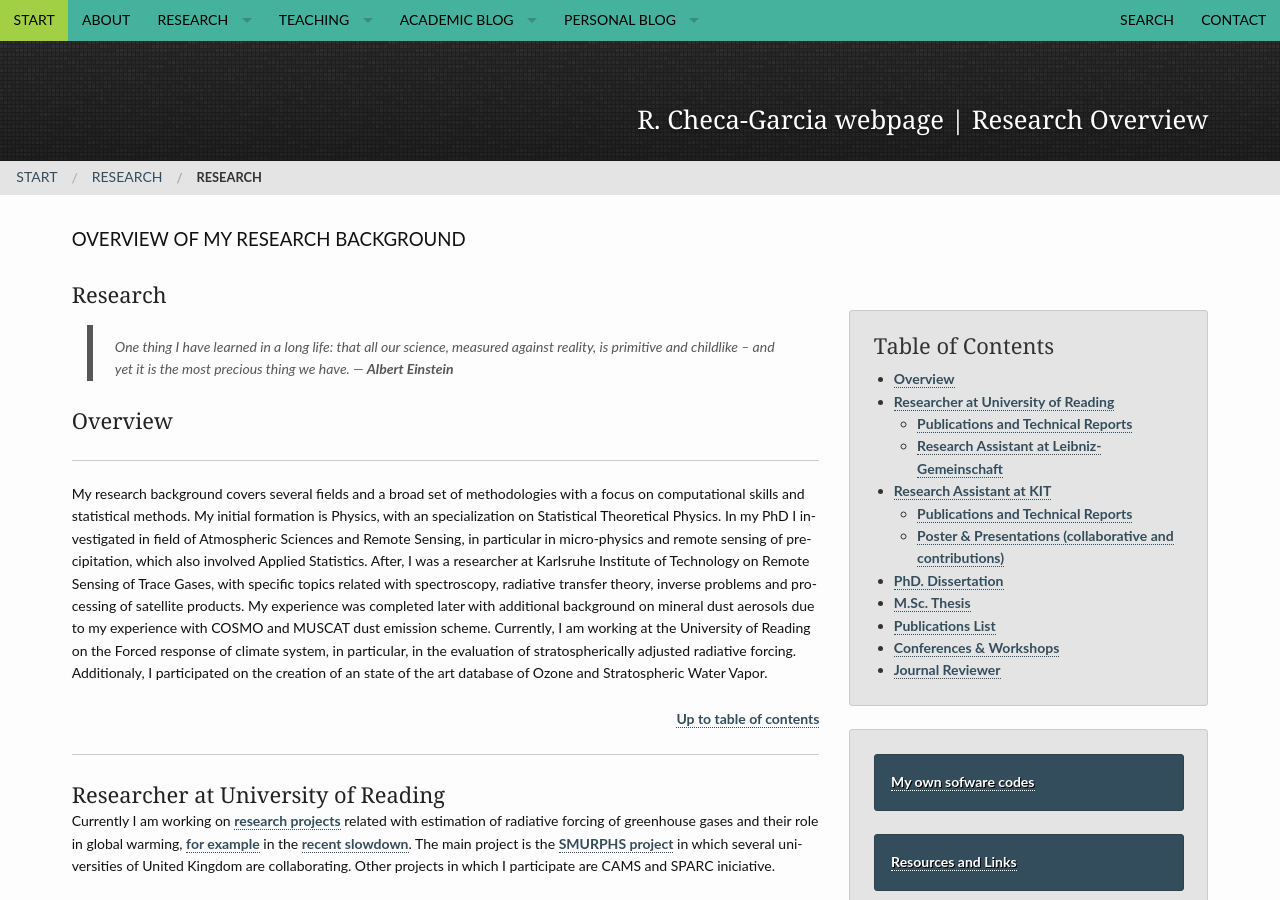
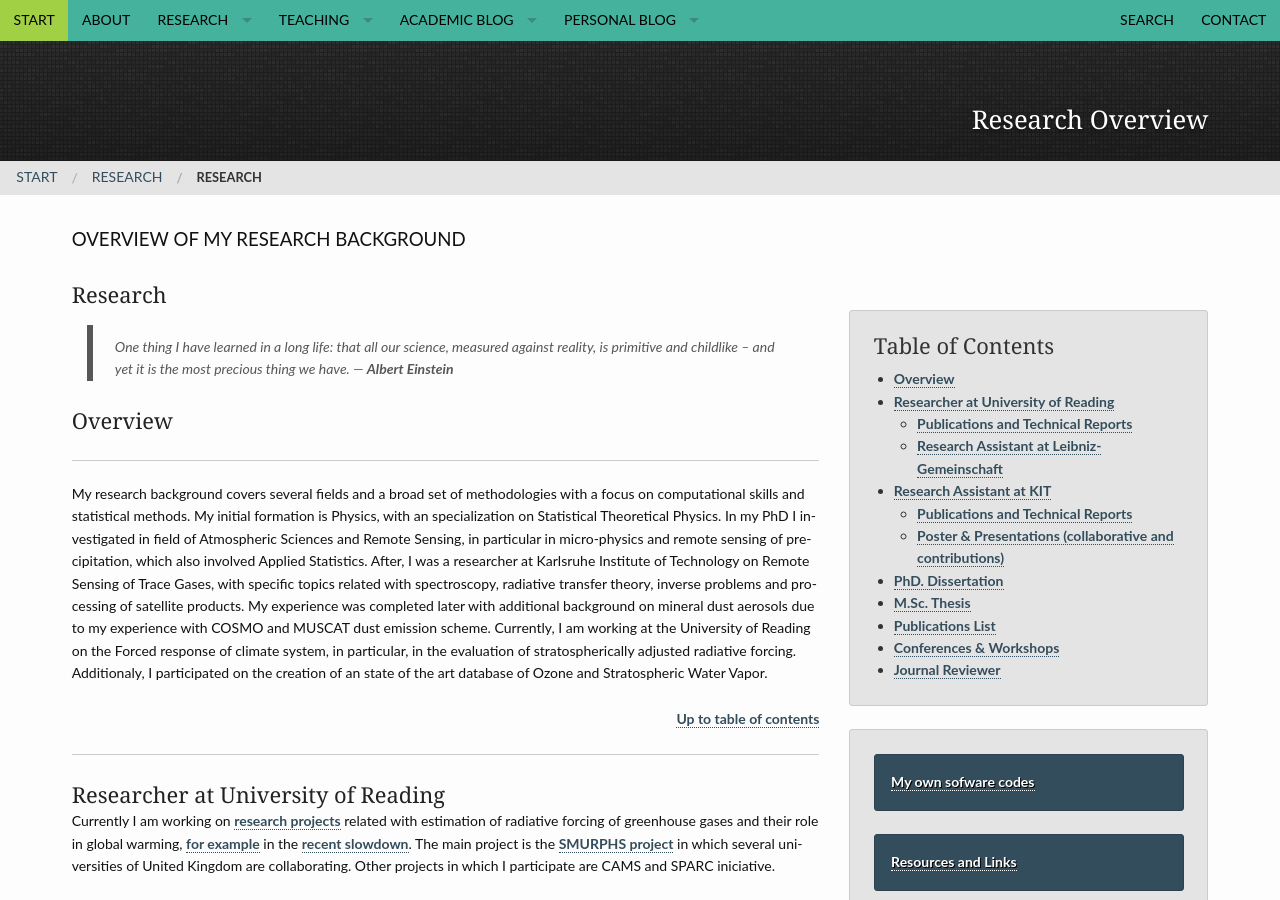
Before and after one commit to RCHG/rchg.github.io, a Jekyll site: the page built from pages/research_overview.md, in a window 1280 px wide and 900 px high. Built offline with Jekyll 4.4.1, drawn with Linux system fonts in a browser that asks for light colours; comment, search, counter and statistics services are not loaded.

Commit message:
Update research_overview.md

```diff
--- a/pages/research_overview.md
+++ b/pages/research_overview.md
@@ -4,7 +4,7 @@ title: "Research"
 subheadline: "Overview of my research background"
 permalink: "/research/overview/"
 header:
-    title: R. Checa-Garcia webpage | Research Overview
+    title: Research Overview
     pattern: pattern_jquery-dark-grey-tile.png
 breadcrumb: true
 ---
```
